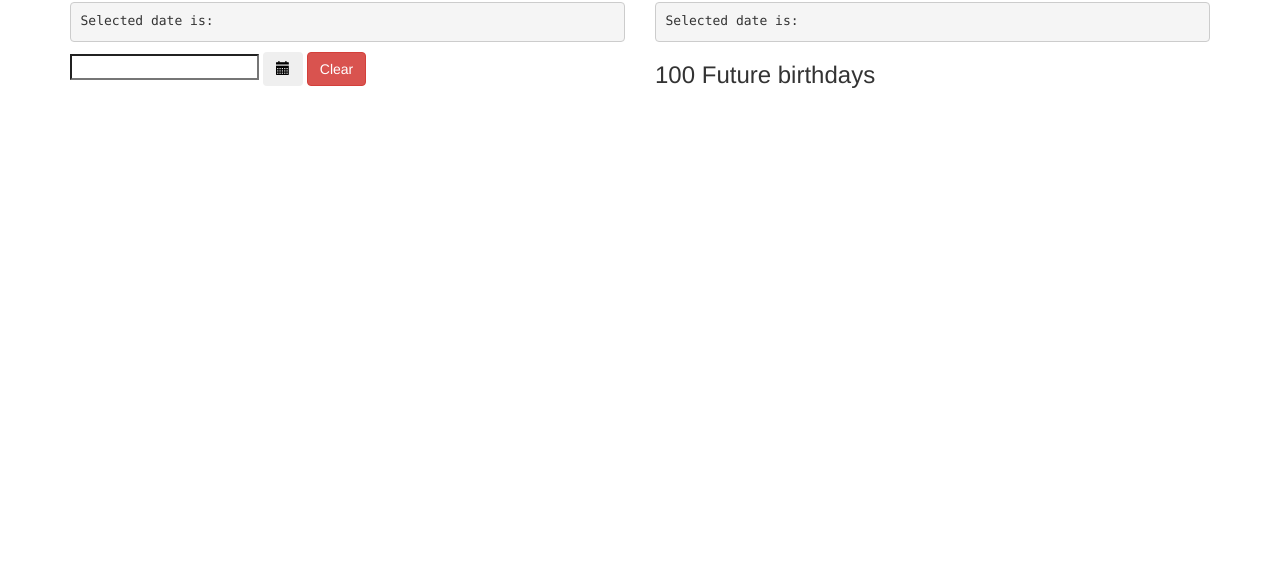
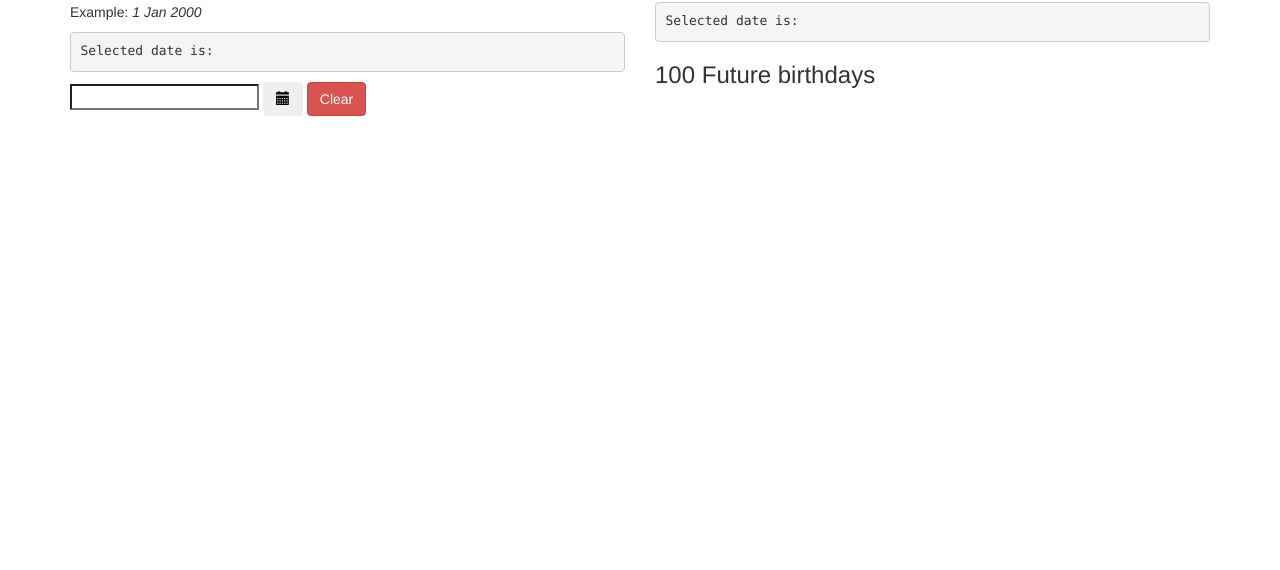
Before and after one commit to ScottMaclure/birth-day-calculator, a plain HTML site: page docs/index.html in a window 1280 px wide. Shown: the part 230-800 px from the top of the page. Drawn offline with Linux system fonts and the light colour scheme.

Commit message:
Add example.

```diff
--- a/docs/index.html
+++ b/docs/index.html
@@ -21,6 +21,7 @@
       			<div class="col-md-6">
 
 					<h2>1) Enter in your date of birth</h2>
+					<p>Example: <i>1 Jan 2000</i></p>
 
 					<div ng-include="'templates/datePicker.html'"></div>
 
```
